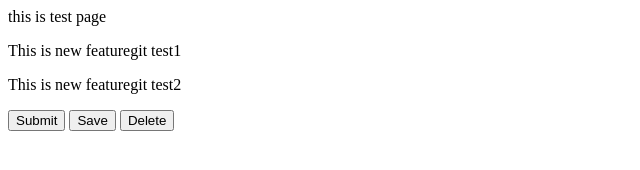
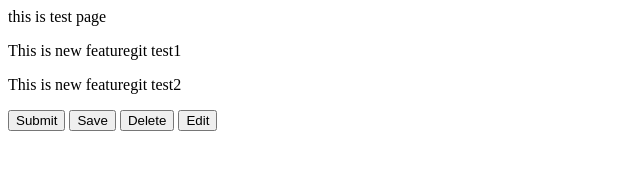
Before and after one commit to sonu9427/localrepo, a plain HTML site: page index.html in a window 1280 px wide. Shown: the whole page, without its empty margins (0-640 px from the left). Drawn offline with Linux system fonts and the light colour scheme.

Commit message:
ffffffffff

```diff
--- a/index.html
+++ b/index.html
@@ -6,4 +6,5 @@
   <button>Submit</button>
   <button>Save</button>
   <button>Delete</button>
+  <button>Edit</button>
 </div>
```
